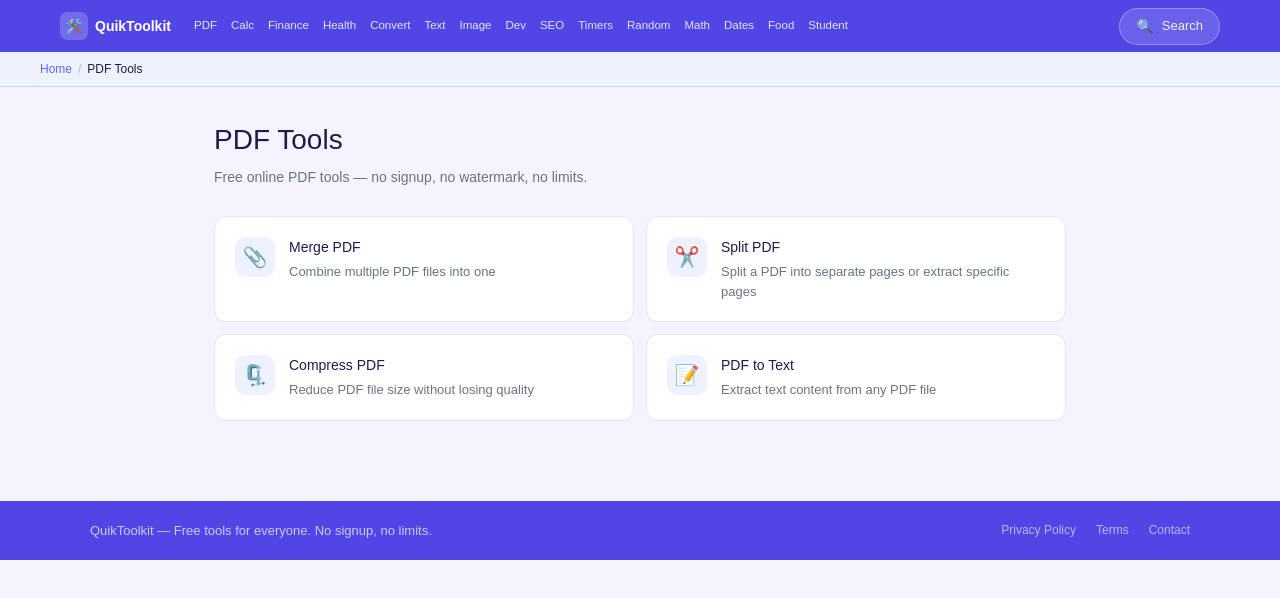
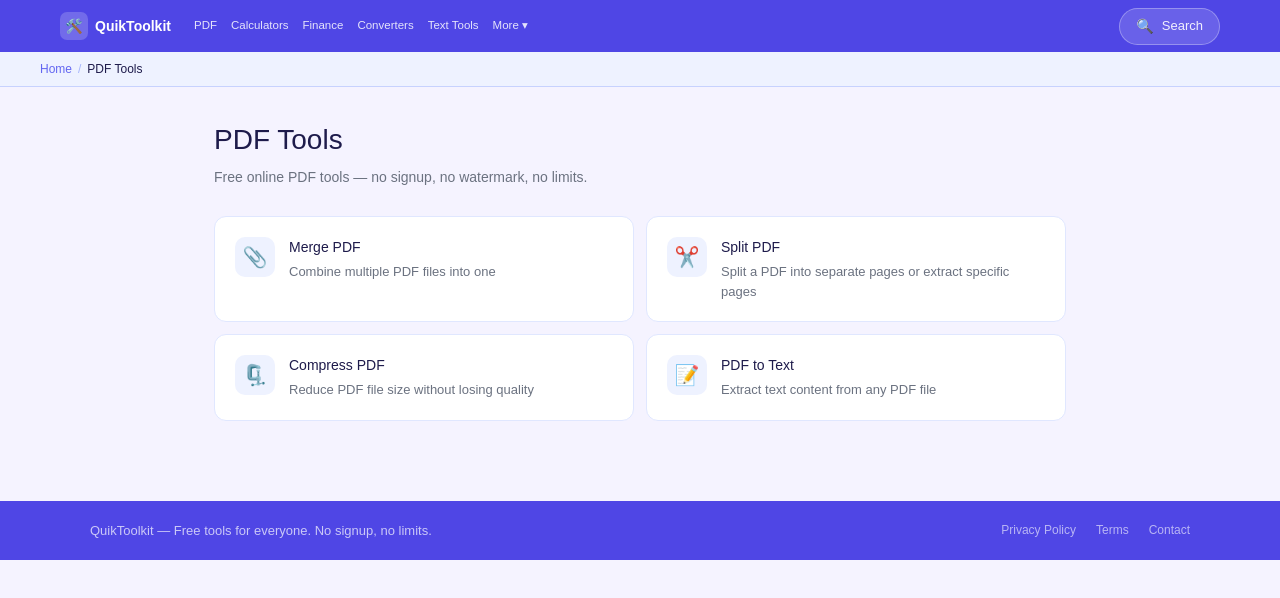
Before and after one commit to PrijithSamuel/toolssite, a Next.js app: page /pdf in a window 1280 px wide. Shown: the top 598 px of the page. Built offline with nearby package versions, Linux system fonts and the light colour scheme.

Commit message:
Slim down nav to 6 items

```diff
--- a/app/components/Header.js
+++ b/app/components/Header.js
@@ -2,20 +2,11 @@ import Link from "next/link";
 
 const navLinks = [
   { label: "PDF", href: "/pdf" },
-  { label: "Calc", href: "/calculators" },
+  { label: "Calculators", href: "/calculators" },
   { label: "Finance", href: "/finance" },
-  { label: "Health", href: "/health" },
-  { label: "Convert", href: "/converters" },
-  { label: "Text", href: "/text-tools" },
-  { label: "Image", href: "/image-tools" },
-  { label: "Dev", href: "/developer-tools" },
-  { label: "SEO", href: "/seo-tools" },
-  { label: "Timers", href: "/timer-tools" },
-  { label: "Random", href: "/random-tools" },
-  { label: "Math", href: "/math-tools" },
-  { label: "Dates", href: "/date-tools" },
-  { label: "Food", href: "/food-tools" },
-  { label: "Student", href: "/student-tools" },
+  { label: "Converters", href: "/converters" },
+  { label: "Text Tools", href: "/text-tools" },
+  { label: "More ▾", href: "/search" },
 ];
 
 export default function Header({ breadcrumbs = [] }) {
--- a/app/page.js
+++ b/app/page.js
@@ -140,6 +140,15 @@ const popularTools = [
   { name: "BMI Calculator", desc: "Check your BMI", icon: "⚖️", iconBg: "#DBEAFE", href: "/calculators/bmi", badge: "Popular" },
 ];
 
+const navLinks = [
+  { label: "PDF", href: "/pdf" },
+  { label: "Calculators", href: "/calculators" },
+  { label: "Finance", href: "/finance" },
+  { label: "Converters", href: "/converters" },
+  { label: "Text Tools", href: "/text-tools" },
+  { label: "More ▾", href: "/search" },
+];
+
 export default function Home() {
   return (
     <main className="min-h-screen" style={{ background: "#F5F3FF" }}>
@@ -152,9 +161,9 @@ export default function Home() {
             <span style={{ fontSize: "16px", fontWeight: "500", color: "white" }}>QuikToolkit</span>
           </Link>
           <div style={{ display: "flex", flex: 1 }}>
-            {categories.map((cat) => (
-              <Link key={cat.slug} href={`/${cat.slug}`} style={{ padding: "0 12px", height: "56px", display: "flex", alignItems: "center", fontSize: "13px", color: "rgba(255,255,255,0.85)", textDecoration: "none", whiteSpace: "nowrap" }}>
-                {cat.name.replace(" Tools", "").replace("Developer", "Dev")}
+            {navLinks.map((link) => (
+              <Link key={link.href} href={link.href} style={{ padding: "0 12px", height: "56px", display: "flex", alignItems: "center", fontSize: "13px", color: "rgba(255,255,255,0.85)", textDecoration: "none", whiteSpace: "nowrap" }}>
+                {link.label}
               </Link>
             ))}
           </div>
```
